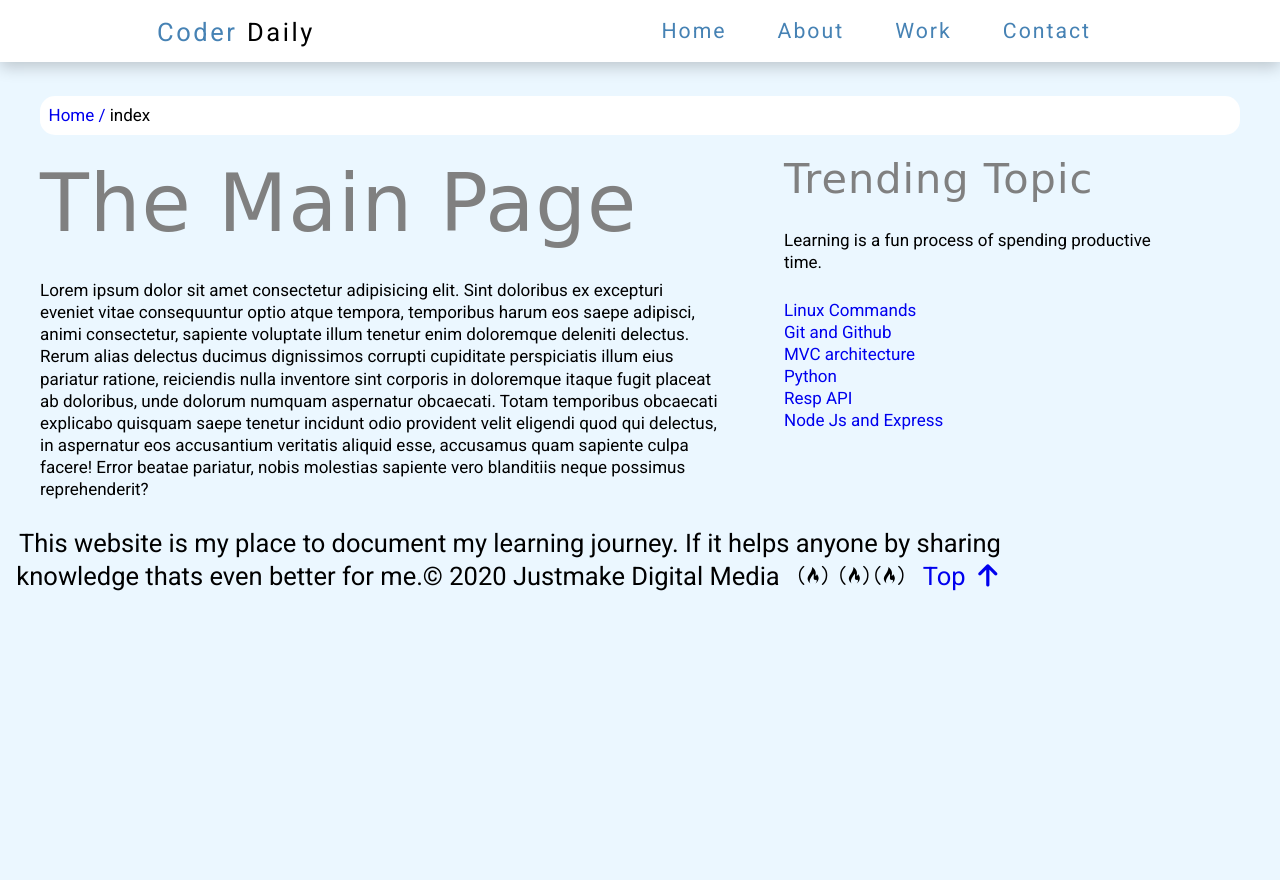
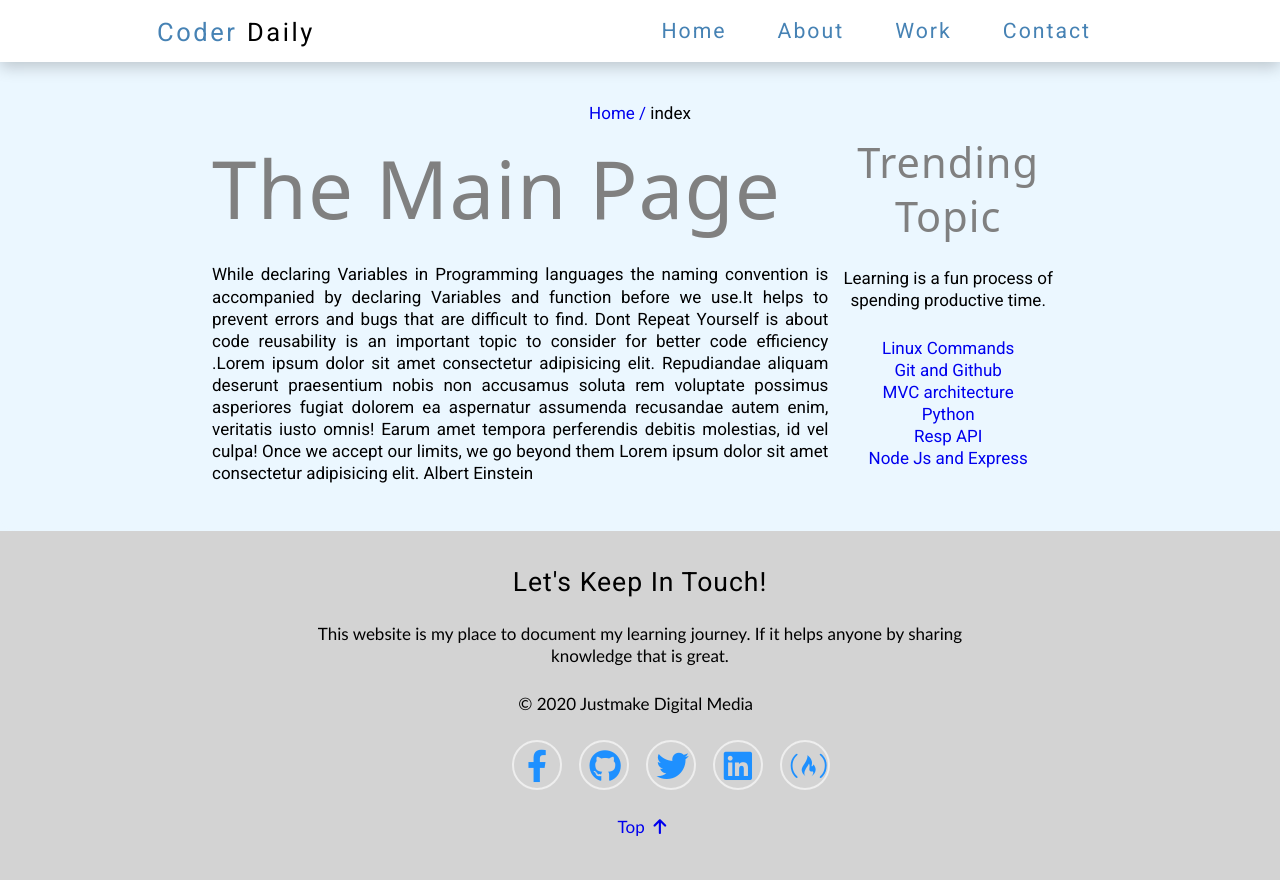
Before and after one commit to Namrajp/Namrajp.github.io, a website: page index.html in a window 1280 px wide. Before the commit the page ends 800 px from the top, so only its background shows below. Drawn offline with Linux system fonts and the light colour scheme.

Commit message:
added footer icons and page navigation

```diff
--- a/footer.html
+++ b/footer.html
@@ -1,11 +1,31 @@
-<footer>
-  <p class="text-center footer-section-copyrights">
-    This website is my place to document my learning journey. If it helps anyone by sharing knowledge thats even
-    better for me.&copy; 2020 Justmake Digital Media &nbsp;
-    <i class="fab fa-free-code-camp"><br></i>&nbsp;
-    <i class="fab fa-free-code-camp"><br>
-    </i>&nbsp;<i class="fab fa-free-code-camp"><br></i></a>
+<div class="footer-div">
+  <div class="row">
+    <h4>Let's Keep in Touch!</h4>
+
+    <p class="footer-section-copyrights">
+      This website is my place to document my learning journey. If it helps anyone by sharing knowledge that is
+      great.</p>
+    <p>&copy; 2020 Justmake Digital Media &nbsp;</p>
+  </div>
+
+  <div class="contact-links social-icons">
+    <a href="https://www.facebook.com/Navarajjj" target="_blank" class="contact-details"><i
+        class="fab fa-facebook-f"></i>
+    </a>
+    <a href="https://github.com/Namrajp" target="_blank" class="contact-details"><i class="fab fa-github"></i>
+    </a>
+    <a href="https://twitter.com/wouRaj" target="_blank" class="contact-details"><i class="fab fa-twitter"></i>
+    </a>
+    <a href="https://www.linkedin.com/in/namrajpudasaini/" target="_blank" class="contact-details"><i
+        class="fab fa-linkedin"></i>
+    </a>
+    <a href="https://www.freecodecamp.org/namraj" class="contact-details"><i class="fab fa-free-code-camp"></i></a>
+
+  </div>
+  <div class="top">
     <a href="#top" class="top">&nbsp;&nbsp;Top&nbsp;&nbsp;<i class="fas fa-arrow-up"></i>&nbsp;</a>
+  </div>
+
   </p>
-
-</footer>
+  <!-- </div> -->
+</div>
--- a/index.html
+++ b/index.html
@@ -6,32 +6,37 @@
   <meta http-equiv="X-UA-Compatible" content="IE=edge">
   <meta name="viewport" content="width=device-width, initial-scale=1.0">
   <title>Document</title>
-  <link rel="stylesheet" href="https://cdnjs.cloudflare.com/ajax/libs/font-awesome/6.0.0-beta2/css/all.min.css">
+  <link rel="stylesheet" href="https://cdnjs.cloudflare.com/ajax/libs/font-awesome/6.0.0-beta2/css/all.min.css" />
   <link rel="stylesheet" href="./dist/css/style.css">
 
 </head>
 
 <body>
   <header class="header">
+    <nav id="nav"></nav>
 
-    <nav id="nav"></nav>
   </header>
 
-  <main class="clearfix">
+  <main>
+    <div class="wrapper clearfix">
       <div id="breadcrumb"></div>
 
       <div class="main-content column-wide">
         <h1>The Main page </h1>
-      <p>Lorem ipsum dolor sit amet consectetur adipisicing elit. Sint doloribus ex excepturi eveniet vitae consequuntur
-        optio atque tempora, temporibus harum eos saepe adipisci, animi consectetur, sapiente voluptate illum tenetur
-        enim
-        doloremque deleniti delectus. Rerum alias delectus ducimus dignissimos corrupti cupiditate perspiciatis illum
-        eius
-        pariatur ratione, reiciendis nulla inventore sint corporis in doloremque itaque fugit placeat ab doloribus, unde
-        dolorum numquam aspernatur obcaecati. Totam temporibus obcaecati explicabo quisquam saepe tenetur incidunt odio
-        provident velit eligendi quod qui delectus, in aspernatur eos accusantium veritatis aliquid esse, accusamus quam
-        sapiente culpa facere! Error beatae pariatur, nobis molestias sapiente vero blanditiis neque possimus
-        reprehenderit?</p>
+        <p>While declaring Variables in Programming languages the naming convention is accompanied by declaring
+          Variables and
+          function before we use.It helps to prevent errors and bugs that are difficult to find.
+
+          Dont Repeat Yourself is about code reusability is an important topic to consider for better code efficiency
+          .Lorem ipsum
+          dolor sit amet consectetur adipisicing elit. Repudiandae aliquam deserunt praesentium nobis non accusamus
+          soluta rem
+          voluptate possimus asperiores fugiat dolorem ea aspernatur assumenda recusandae autem enim, veritatis iusto
+          omnis! Earum
+          amet tempora perferendis debitis molestias, id vel culpa!
+
+          Once we accept our limits, we go beyond them Lorem ipsum dolor sit amet consectetur adipisicing elit. Albert
+          Einstein</p>
       </div>
       <aside class="column-narrow">
         <h2>Trending Topic</h2>
@@ -46,9 +51,12 @@
           <li><a href="#">Node Js and Express</a></li>
         </ul>
       </aside>
+    </div>
+
   </main>
+  <footer id="footer"></footer>
 
-  <footer id="footer"></footer>
+
 
   <script defer type="module" src="./src/js/load.js"></script>
 
--- a/src/scss/_global.scss
+++ b/src/scss/_global.scss
@@ -30,7 +30,7 @@ a {
 }
 h1,
 h2 {
-  font-family: "Caveat", cursive;
+  font-family: system-ui;
   font-weight: 400;
   color: gray;
 }
@@ -41,88 +41,6 @@ h1 {
 
 h2 {
   margin-top: 0;
-}
-
-main {
-  // padding: 20px;
-  background-color: $white;
-  border-radius: 15px;
-  max-width: 1200px;
-  margin: 0 auto;
-  margin-top: 2rem;
-}
-
-// .clearfix::after {
-//   content: "";
-//   clear: both;
-//   display: table;
-// }
-footer {
-  text-align: center;
-  font-size: 1.5rem;
-  margin: 0 auto;
-}
-form {
-  width: 50%;
-  margin: 0 auto;
-  input {
-    width: 100%;
-    padding: 1rem;
-    margin-bottom: 1rem;
-  }
-  input[type="submit"] {
-    background-color: slategrey;
-    margin-top: 1rem;
-    border-radius: 0.3rem;
-    width: 30%;
-  }
-}
-
-.social-icons {
-  display: flex;
-  flex-direction: row;
-  align-items: center;
-  justify-content: space-around;
-  & a {
-    font-size: 1.9rem;
-    margin-bottom: 1rem;
-    & > i.fab {
-      border-radius: 50%;
-      width: 50px;
-      height: 50px;
-      border-radius: 50%;
-      line-height: 30px;
-      text-align: center;
-      margin-bottom: 1rem;
-      padding: 0.5rem;
-      border: 2px solid #eee;
-      background-color: dodgerblue;
-      &:hover {
-        background-color: green;
-      }
-    }
-  }
-}
-.contacts-col {
-  display: flex;
-  justify-content: space-around;
-}
-.contacts-col:first-of-type {
-  background-color: $contacts-background;
-  color: white;
-  width: 100vw;
-  padding: 2rem 5rem;
-}
-.contacts-col:last-of-type {
-  background-color: goldenrod;
-  text-align: center;
-  color: white;
-  width: 100vw;
-  padding: 2rem;
-}
-
-.contacts .row {
-  overflow: hidden;
 }
 
 // footer {
@@ -152,3 +70,32 @@ form {
 //     flex: 1;
 //   }
 // }
+
+.clearfix::after {
+  content: "";
+  clear: both;
+  display: table;
+}
+
+.wrapper {
+  padding: 20px;
+  margin: 0 auto;
+  text-align: center;
+  height: auto;
+  overflow: hidden;
+  width: 70vw;
+}
+
+main {
+  background-color: var(--clr-primary-10);
+  border-radius: 15px;
+  margin: 0 auto;
+  margin-top: 0.5rem;
+}
+
+.profile-img {
+  display: block;
+  max-width: 100%;
+  border-radius: 50%;
+  padding-right: 2rem;
+}
--- a/src/scss/layouts/_columns.scss
+++ b/src/scss/layouts/_columns.scss
@@ -16,15 +16,16 @@ html {
 /* } */
 
 .column-narrow {
-  width: 35%;
+  width: 28%;
   float: left;
-  padding-right: 3%;
+  // padding-right: 3%;
   min-height: 375px; /*to prevent collapse */
 }
 .column-wide {
-  width: 62%;
+  width: 72%;
   float: left;
   min-height: 375px;
+  text-align: justify;
 }
 
 @media only screen and (max-width: 700px) {
--- /dev/null
+++ b/src/scss/layouts/_contacts.scss
@@ -0,0 +1,49 @@
+form {
+  background: white;
+  padding: 2rem 1rem;
+  border-radius: 0.5rem;
+  width: 65%;
+  margin-top: 1.5rem;
+  margin: 0 auto;
+  input {
+    width: 100%;
+    padding: 1rem;
+    margin-bottom: 1rem;
+    border-radius: 0.3rem;
+  }
+  input[type="submit"] {
+    background-color: slategrey;
+    margin-top: 1rem;
+    border-radius: 0.3rem;
+    padding: 1rem 0.5rem;
+    width: 30%;
+    font-size: x-large;
+  }
+}
+
+.contacts-col {
+  display: flex;
+  justify-content: space-around;
+  width: 100vw;
+  background-color: $contacts-background;
+  color: white;
+  padding: 2rem 5rem;
+  text-align: center;
+  // width: 100vw;
+}
+.contacts-col section i {
+  // // display: flex;
+  // flex-direction: column;
+  margin-bottom: 2rem;
+}
+.contacts-col:last-of-type {
+  background-color: goldenrod;
+  text-align: center;
+  color: white;
+  width: 100vw;
+  padding: 2rem;
+}
+
+.contacts .row {
+  overflow: hidden;
+}
--- /dev/null
+++ b/src/scss/layouts/_footer.scss
@@ -0,0 +1,46 @@
+.social-icons {
+  display: flex;
+  flex-direction: row;
+
+  max-width: 20vw;
+  & a {
+    font-size: 1.9rem;
+    margin-bottom: 0.5rem;
+    margin-right: 1rem;
+    & > i.fab {
+      border-radius: 50%;
+      width: 50px;
+      height: 50px;
+      border-radius: 50%;
+      line-height: 30px;
+      text-align: center;
+      margin-bottom: 1rem;
+      padding: 0.5rem;
+      border: 2px solid #eee;
+      color: dodgerblue;
+      background-color: transparent;
+      &:hover {
+        background-color: green;
+      }
+    }
+  }
+}
+
+footer {
+  font-size: 1rem;
+  margin: 0 auto;
+  max-width: 100vw;
+  font-family: "Trebuchet MS", "Lucida Sans Unicode", "Lucida Grande",
+    "Lucida Sans", Arial, sans-serif;
+  background-color: lightgray;
+  h4 {
+    margin-top: 2rem;
+  }
+}
+
+footer .footer-div {
+  display: flex;
+  align-items: center;
+  flex-direction: column;
+  text-align: center;
+}
--- a/src/scss/layouts/_header.scss
+++ b/src/scss/layouts/_header.scss
@@ -35,20 +35,14 @@ nav,
 
 .breadcrumb {
   background-color: transparent;
-  margin-bottom: 1rem;
-  padding: 00.5rem;
-  // width: 50%;
-  // height: 2rem;
-  // display: flex;
-  // justify-content: center;
-  // align-items: center;
-  // text-align: left;
+  margin: 0.5rem 1.5rem;
+  padding: 0.2rem;
 }
 
 nav {
   background-color: #fff;
   box-shadow: var(--dark-shadow);
-  // margin-bottom: 00.5rem;
+  margin-bottom: 00.5rem;
 }
 .nav-center {
   display: flex;
--- a/src/scss/style.scss
+++ b/src/scss/style.scss
@@ -10,3 +10,5 @@
 @import "layouts/gallery";
 @import "layouts/columns";
 @import "layouts/hero";
+@import "layouts/footer";
+@import "layouts/contacts";
```
Also changed, not shown: about.html (+8 -6 lines), contact.html (+5 -3 lines), gallery.html (+12 -7 lines), dist/css/style.css. Lines whose indentation alone changed are shown as unchanged.
